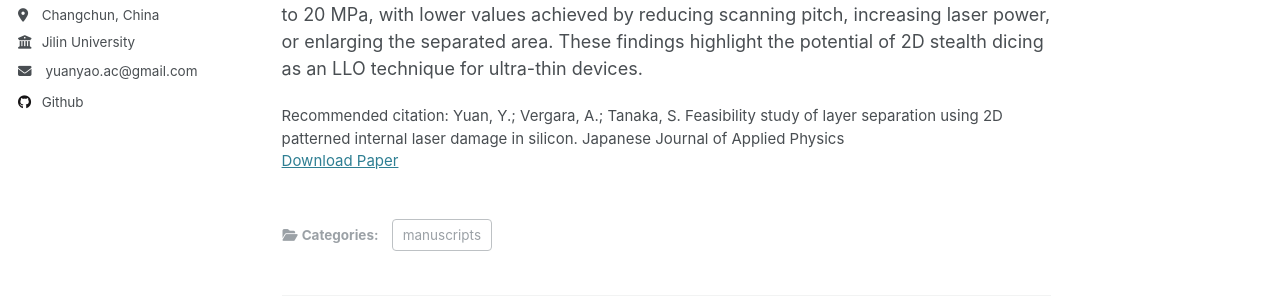
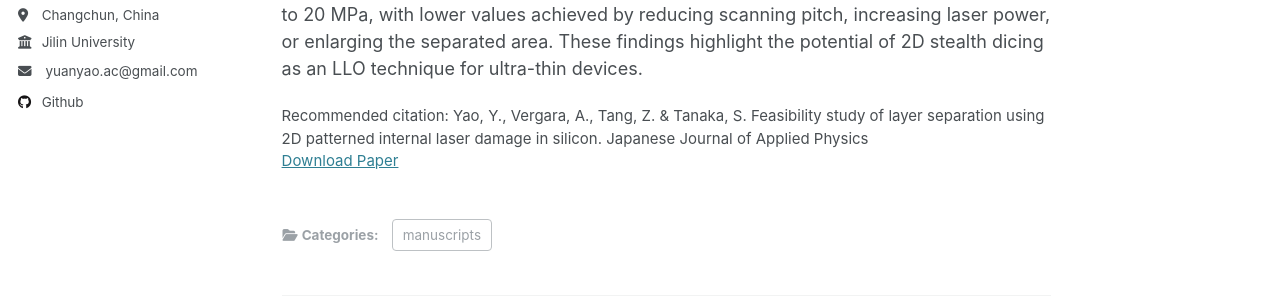
Before and after one commit to YuanYao-git/YuanYao-git.github.io, a Jekyll site: the page built from _publications/japanese journal of applied physics.md, in a window 1280 px wide and 1170 px high. Shown: the part 419-717 px from the top of the window. Built offline with Jekyll 4.4.1, drawn with Linux system fonts in a browser that asks for light colours.

Commit message:
简历更新

```diff
--- a/_data/navigation.yml
+++ b/_data/navigation.yml
@@ -12,5 +12,5 @@ main:
     url: /year-archive/
 
   - title: "CV(PDF)"
-    url: /files/cv_YuanYao_20250116.pdf
+    url: /files/cv_YuanYao_20250120.pdf
     download: true
--- a/_publications/japanese journal of applied physics.md
+++ b/_publications/japanese journal of applied physics.md
@@ -7,7 +7,8 @@ excerpt: 'Output of Individual Research Training of the JYPE exchange program at
 date: 2025-02-12
 venue: (Excepted) Japanese Journal of Applied Physics
 paperurl: 'http://YuanYao-git.github.io/files/paper2.pdf'
-citation: 'Yuan, Y.; Vergara, A.; Tanaka, S. Feasibility study of layer separation using 2D patterned internal laser damage in silicon. Japanese Journal of Applied Physics'
+citation: 'Yao, Y., Vergara, A., Tang, Z. & Tanaka, S. Feasibility study of layer
+separation using 2D patterned internal laser damage in silicon. Japanese Journal of Applied Physics'
 ---
 
 Abstract: Laser lift-off (LLO) technology is widely used to separate ultra-thin electronic devices and in advanced packaging but typically relies on a specialized laser-responsive layer, adding complexity. This paper presents an innovative take on stealth dicing by using a pulse laser in a two-dimensional plane to create a separation interface without requiring a special layer,thus simplifying the fabrication process. The relationship between shear strength and laser ablation parameters was analyzed through shear force tests, with the modified layer morphology also examined. Shear strength for separation ranged from 200 to 20 MPa, with lower values achieved by reducing scanning pitch, increasing laser power, or enlarging the separated area. These findings highlight the potential of 2D stealth dicing as an LLO technique for ultra-thin devices.
```
Also changed, not shown: 4 other files.
